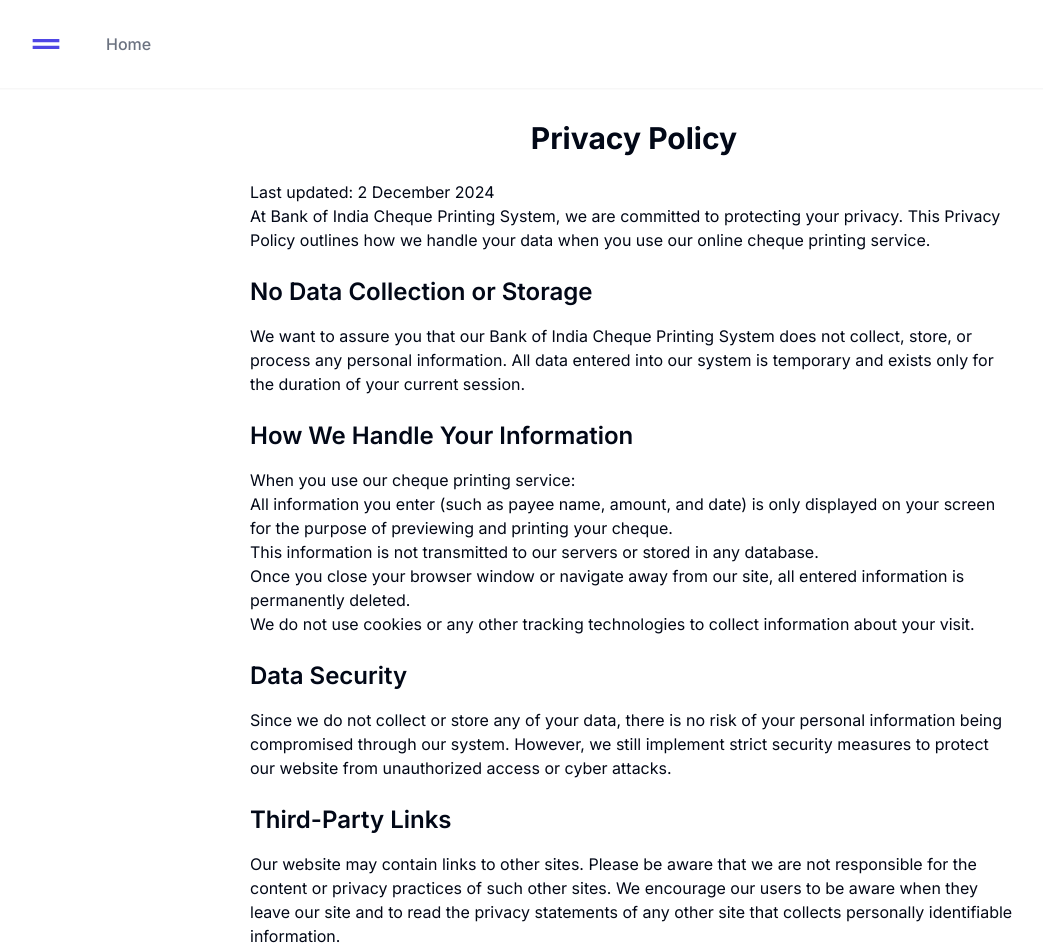
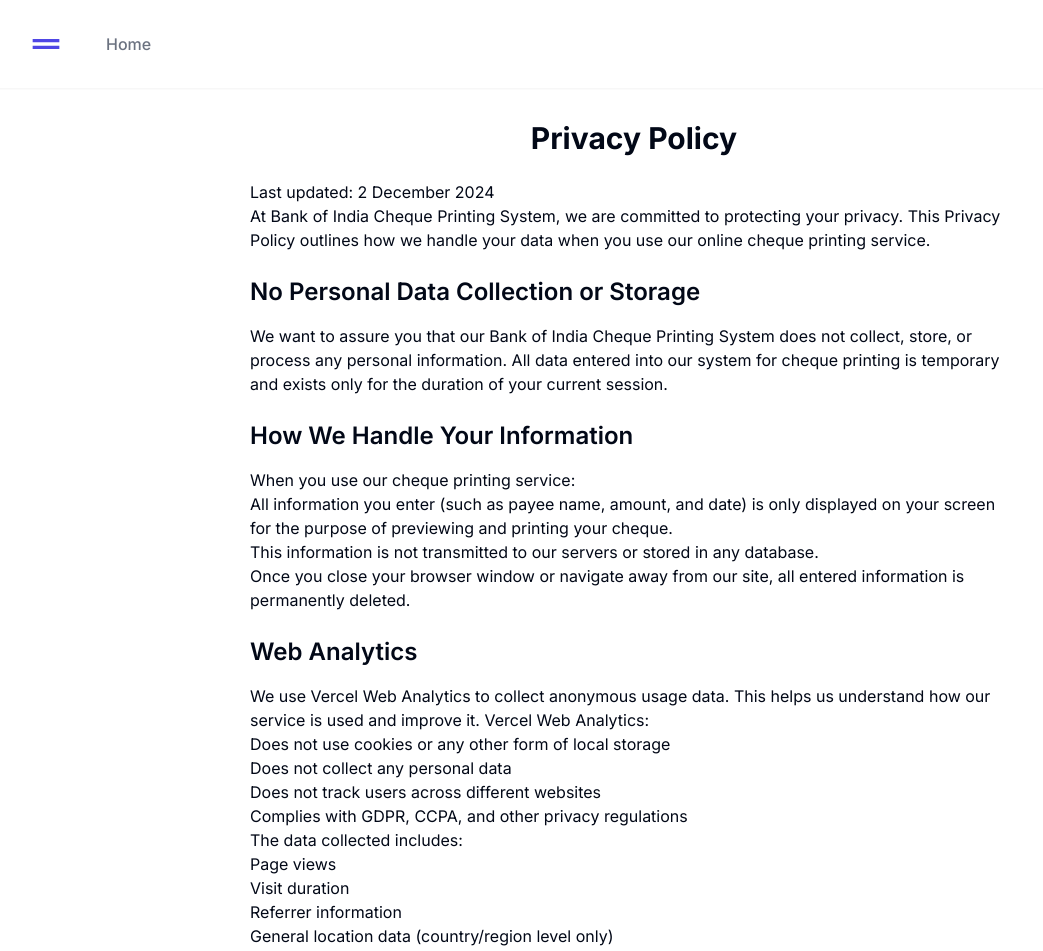
Before and after one commit to neil-jay/boi-cheque-printing-system, a Next.js app: page /privacy in a window 1280 px wide. Shown: the top 951 px of the page, without its empty margins (6-1049 px from the left). Built offline with nearby package versions, Linux system fonts and the light colour scheme.

Commit message:
docs: Update Privacy

```diff
--- a/app/privacy/page.tsx
+++ b/app/privacy/page.tsx
@@ -5,7 +5,7 @@
 
 export const metadata: Metadata = {
   title: 'Privacy Policy | Bank of India Cheque Printing System',
-  description: 'Privacy policy for the Bank of India Cheque Printing System. Learn how we protect your privacy by not collecting or storing any personal information.',
+  description: 'Privacy policy for the Bank of India Cheque Printing System. Learn how we protect your privacy while using minimal web analytics.',
 }
 
 export default function PrivacyPage() {
@@ -18,8 +18,8 @@
           <p>Last updated: {new Date().toLocaleDateString('en-IN', { year: 'numeric', month: 'long', day: 'numeric' })}</p>
           <p>At Bank of India Cheque Printing System, we are committed to protecting your privacy. This Privacy Policy outlines how we handle your data when you use our online cheque printing service.</p>
 
-          <h2 className="text-2xl font-semibold mt-6 mb-4">No Data Collection or Storage</h2>
-          <p>We want to assure you that our Bank of India Cheque Printing System does not collect, store, or process any personal information. All data entered into our system is temporary and exists only for the duration of your current session.</p>
+          <h2 className="text-2xl font-semibold mt-6 mb-4">No Personal Data Collection or Storage</h2>
+          <p>We want to assure you that our Bank of India Cheque Printing System does not collect, store, or process any personal information. All data entered into our system for cheque printing is temporary and exists only for the duration of your current session.</p>
 
           <h2 className="text-2xl font-semibold mt-6 mb-4">How We Handle Your Information</h2>
           <p>When you use our cheque printing service:</p>
@@ -27,11 +27,28 @@
             <li>All information you enter (such as payee name, amount, and date) is only displayed on your screen for the purpose of previewing and printing your cheque.</li>
             <li>This information is not transmitted to our servers or stored in any database.</li>
             <li>Once you close your browser window or navigate away from our site, all entered information is permanently deleted.</li>
-            <li>We do not use cookies or any other tracking technologies to collect information about your visit.</li>
           </ul>
 
+          <h2 className="text-2xl font-semibold mt-6 mb-4">Web Analytics</h2>
+          <p>We use Vercel Web Analytics to collect anonymous usage data. This helps us understand how our service is used and improve it. Vercel Web Analytics:</p>
+          <ul>
+            <li>Does not use cookies or any other form of local storage</li>
+            <li>Does not collect any personal data</li>
+            <li>Does not track users across different websites</li>
+            <li>Complies with GDPR, CCPA, and other privacy regulations</li>
+          </ul>
+          <p>The data collected includes:</p>
+          <ul>
+            <li>Page views</li>
+            <li>Visit duration</li>
+            <li>Referrer information</li>
+            <li>General location data (country/region level only)</li>
+            <li>Device type and browser information</li>
+          </ul>
+          <p>This data is aggregated and cannot be used to identify individual users.</p>
+
           <h2 className="text-2xl font-semibold mt-6 mb-4">Data Security</h2>
-          <p>Since we do not collect or store any of your data, there is no risk of your personal information being compromised through our system. However, we still implement strict security measures to protect our website from unauthorized access or cyber attacks.</p>
+          <p>While we do not collect or store any of your personal data, we still implement strict security measures to protect our website from unauthorized access or cyber attacks.</p>
 
           <h2 className="text-2xl font-semibold mt-6 mb-4">Third-Party Links</h2>
           <p>Our website may contain links to other sites. Please be aware that we are not responsible for the content or privacy practices of such other sites. We encourage our users to be aware when they leave our site and to read the privacy statements of any other site that collects personally identifiable information.</p>
```
